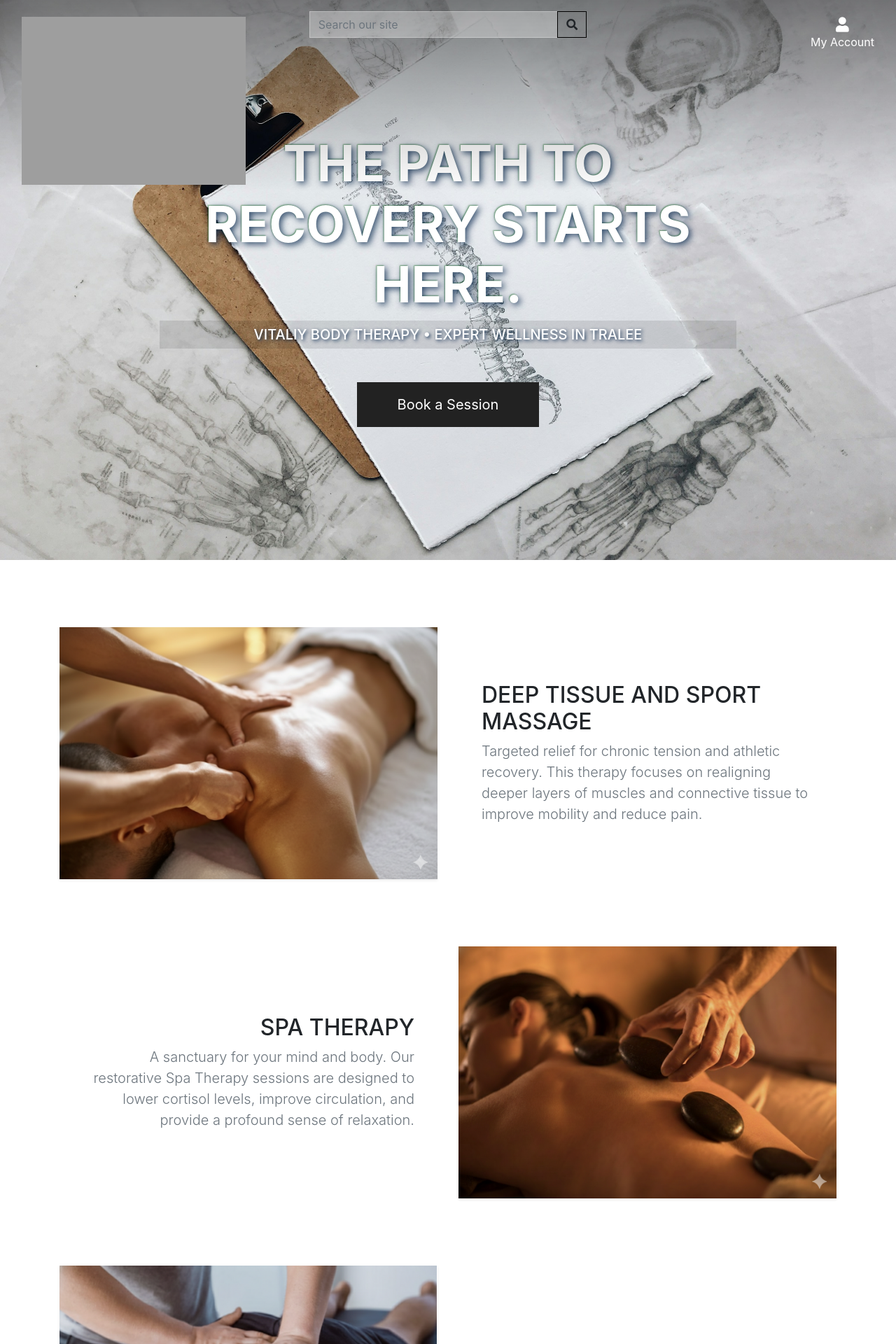
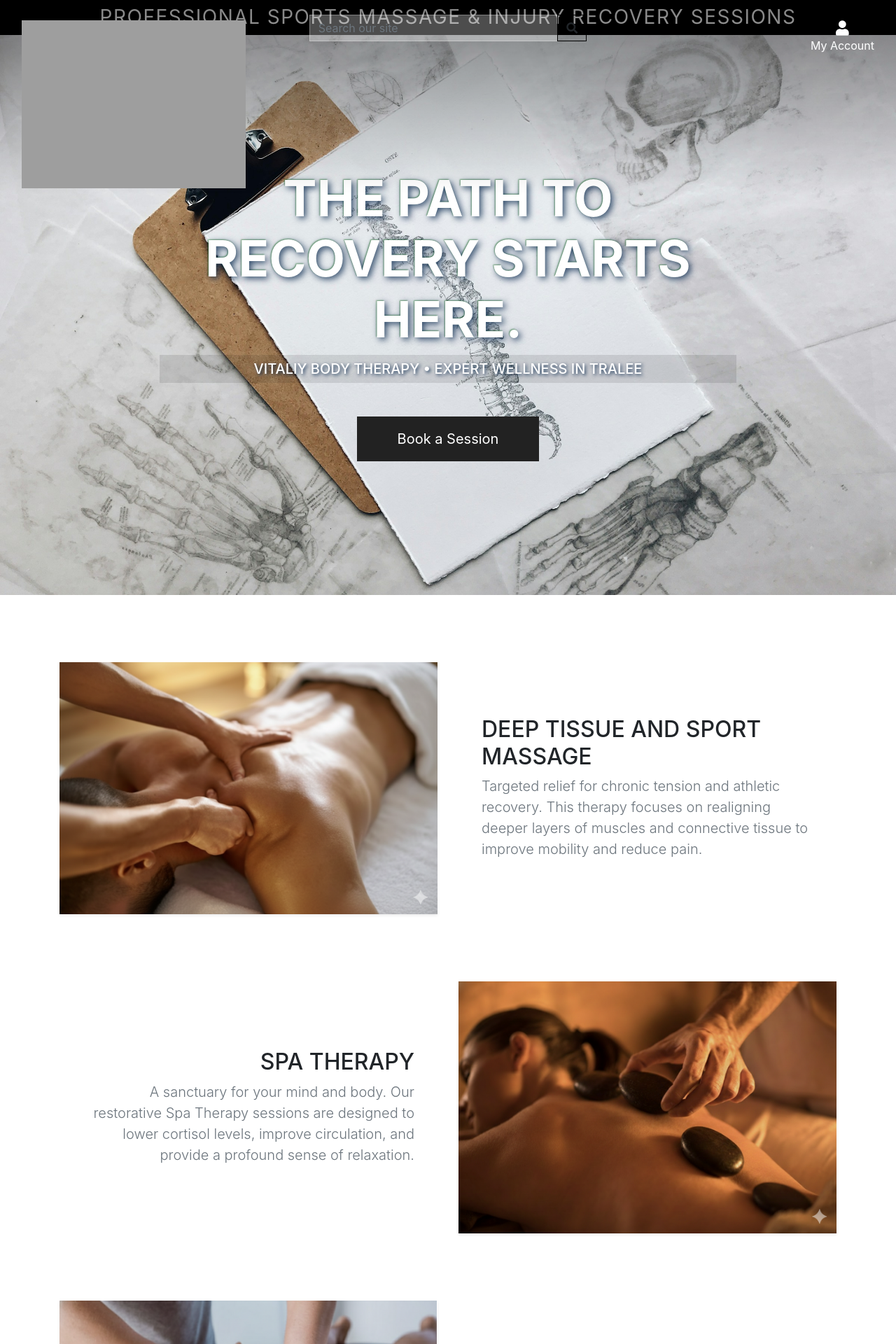
Before and after one commit to Inna-Kot/body_therapy_proj5, a Django app: page / in a window 1280 px wide. Shown: the top 1920 px of the page at 70% size. Run offline with Django 4.2, Linux system fonts and the light colour scheme; grey boxes are pictures that could not be loaded.

Commit message:
Add initial delivery banner structure and URL configuration

```diff
--- a/static/css/base.css
+++ b/static/css/base.css
@@ -39,10 +39,12 @@ body {
 
 .fixed-top {
     position: fixed !important;
-    background: linear-gradient(to bottom, rgba(0,0,0,0.7) 0%, rgba(0,0,0,0) 100%) !important; }
+    background: linear-gradient(to bottom, rgba(0,0,0,0.7) 0%, rgba(0,0,0,0) 100%) !important;
+}
 
 #topnav {
     background: transparent !important;
+    margin-top: 5px;
 }
 
 .nav-link, .text-black {
@@ -75,3 +77,23 @@ body header #topnav .input-group input.form-control {
     background-color: rgba(255, 255, 255, 0.3) !important;
     border: 1px solid rgba(255, 255, 255, 0.5) !important;
 }
+
+#delivery-banner {
+    background-color: #000 !important;
+    min-height: 40px;
+    display: flex;
+    align-items: center;
+    position: relative;
+    z-index: 1020;
+}
+
+.bg-black {
+    background-color: #000 !important;
+}
+#delivery-banner h4 {
+    font-size: 1.75rem;
+    font-weight: 400;
+    letter-spacing: 1.5px;
+    color: white !important;
+    margin: 0;
+}
--- a/templates/base.html
+++ b/templates/base.html
@@ -89,6 +89,10 @@
         </div>
     </header>
 
+    <div id="delivery-banner" class="row text-center m-0"> <div class="col bg-black text-white py-1"> <h4 class="logo-font my-1 text-uppercase">Professional sports massage & injury recovery sessions</h4>
+    </div>
+</div>
+
     {% if messages %}
         <div class="message-container"></div>
     {% endif %}
```
